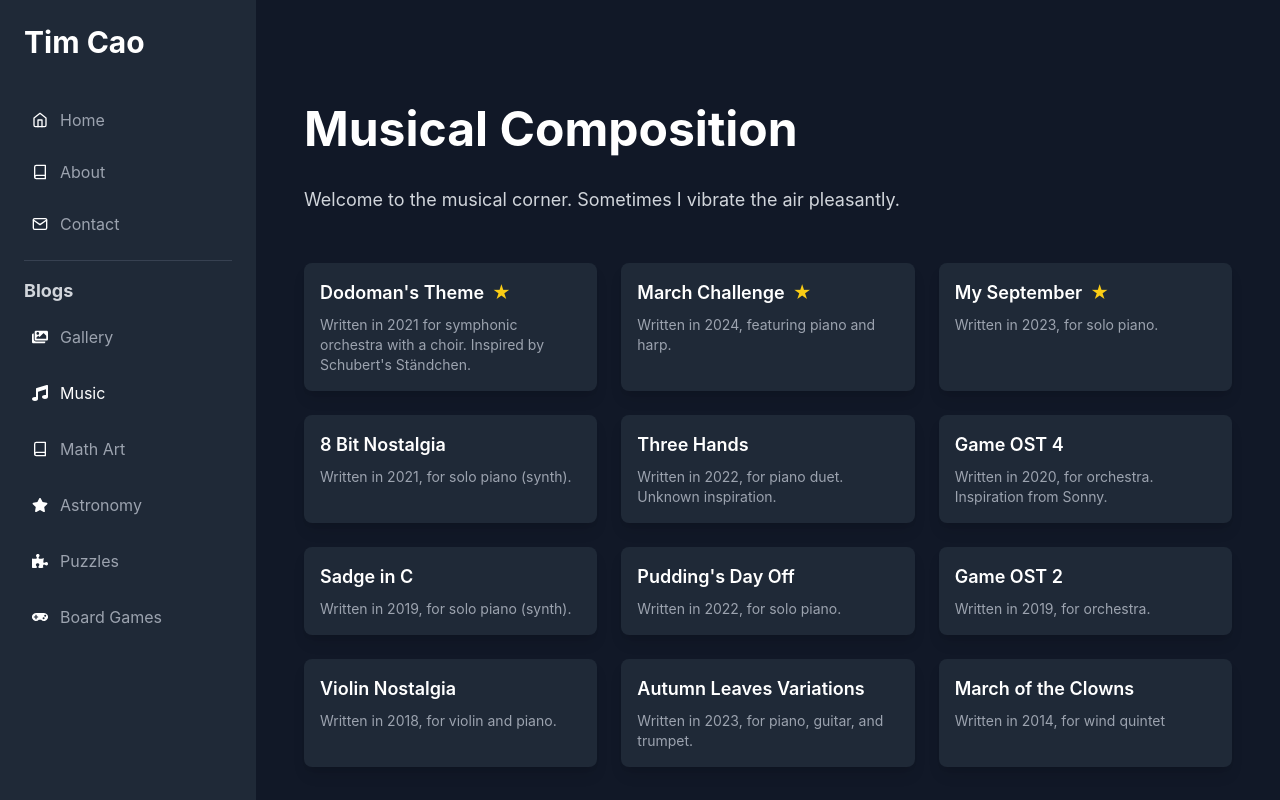
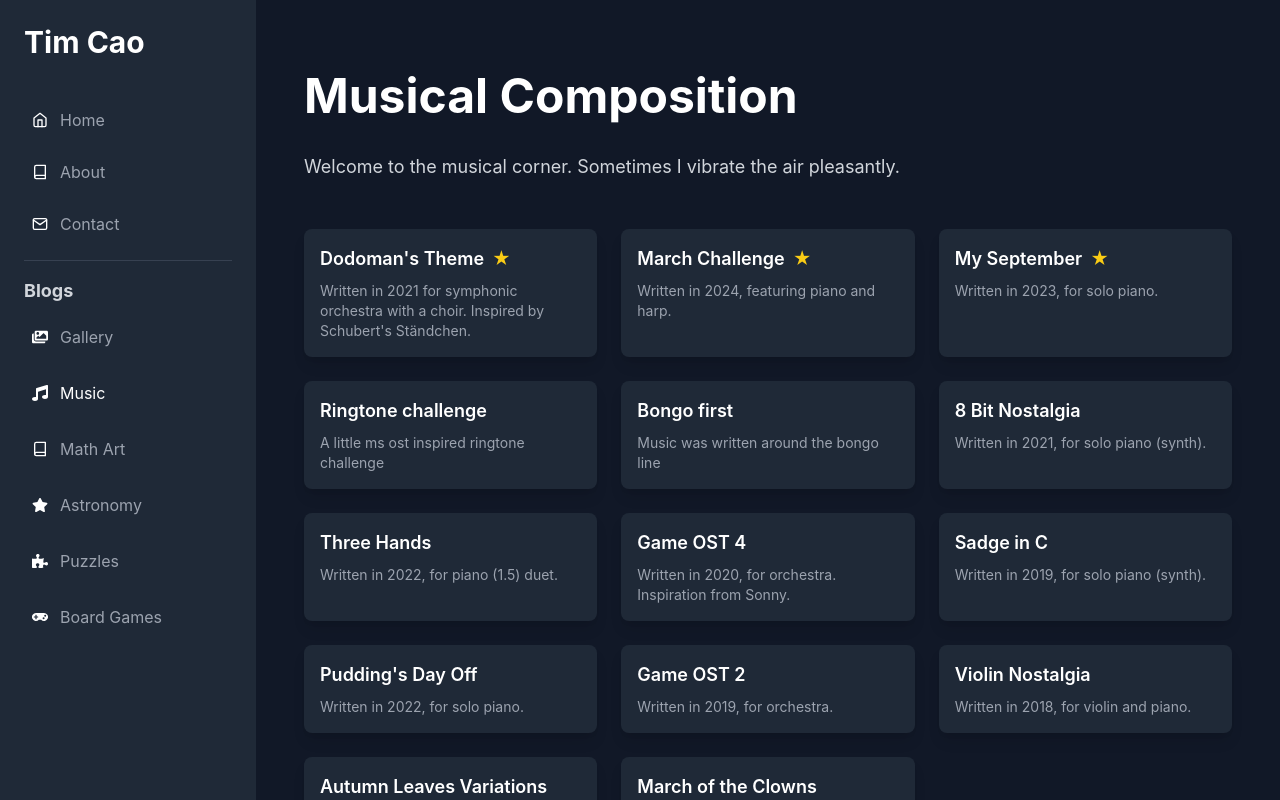
Before and after one commit to Timothy-Cao/Timothy-Cao.github.io, a React (Create React App) app: page /#/blogs/music in a window 1280 px wide. Built offline with nearby package versions, Linux system fonts and the light colour scheme.

Commit message:
new music pieces

```diff
--- a/src/pages/blogs/Music.js
+++ b/src/pages/blogs/Music.js
@@ -23,6 +23,18 @@ const compositions = [
       src: "/assets/media/audio/myseptember.mp3",
     },
     {
+      title: "Ringtone challenge",
+      description: "A little ms ost inspired ringtone challenge",
+      type: "audio",
+      src: "/assets/media/audio/ms_ringtone.mp3",
+    },
+    {
+      title: "Bongo first",
+      description: "Music was written around the bongo line",
+      type: "audio",
+      src: "/assets/media/audio/1hr_challenge.mp3",
+    },
+    {
       title: "8 Bit Nostalgia",
       description: "Written in 2021, for solo piano (synth).",
       type: "audio",
@@ -30,7 +42,7 @@ const compositions = [
     },
     {
       title: "Three Hands",
-      description: "Written in 2022, for piano duet. Unknown inspiration.",
+      description: "Written in 2022, for piano (1.5) duet.",
       type: "audio",
       src: "/assets/media/audio/4hand_remix.mp3",
     },
```
Also changed, not shown: 2 other files (tests, documents, lock files or other folders).
